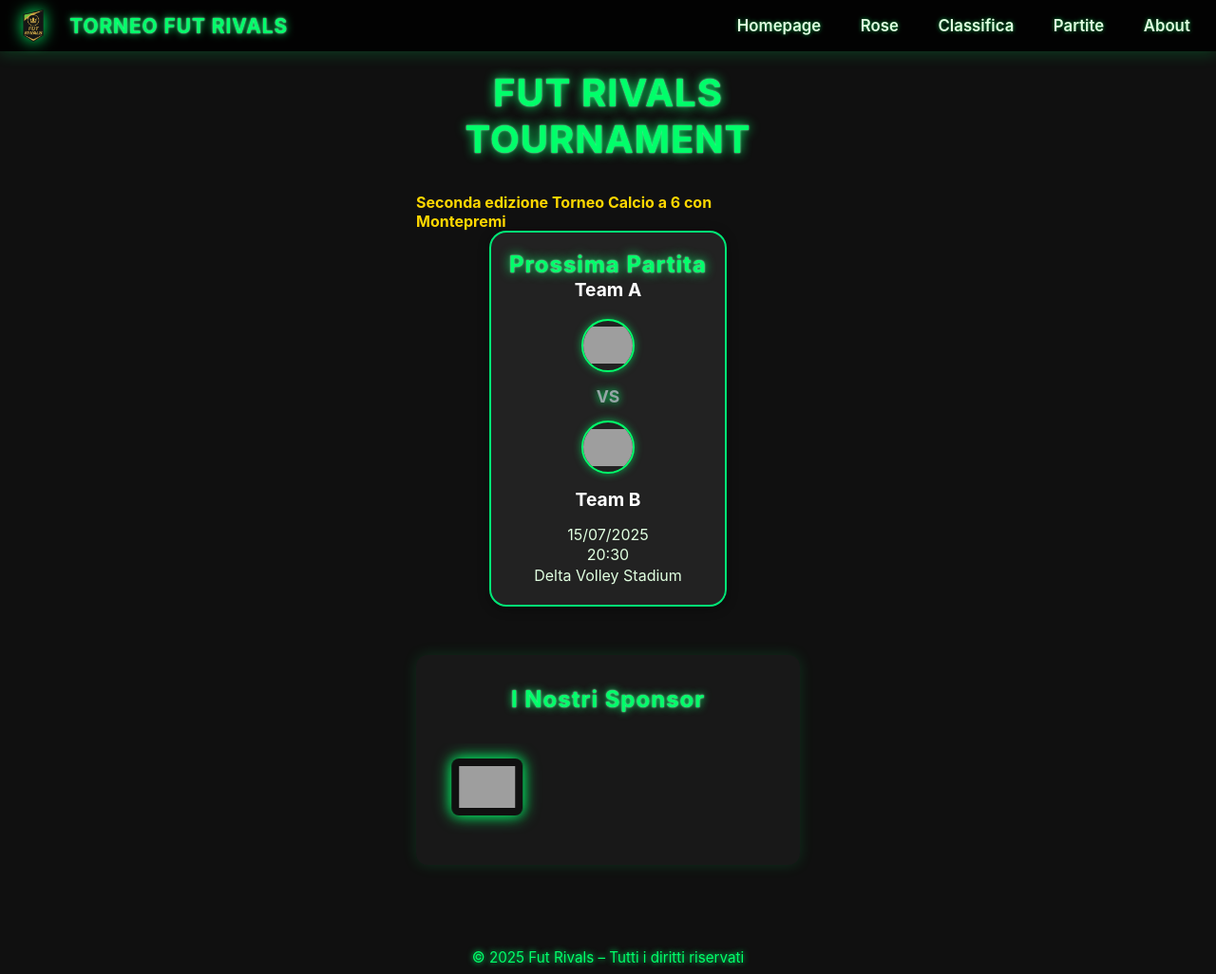
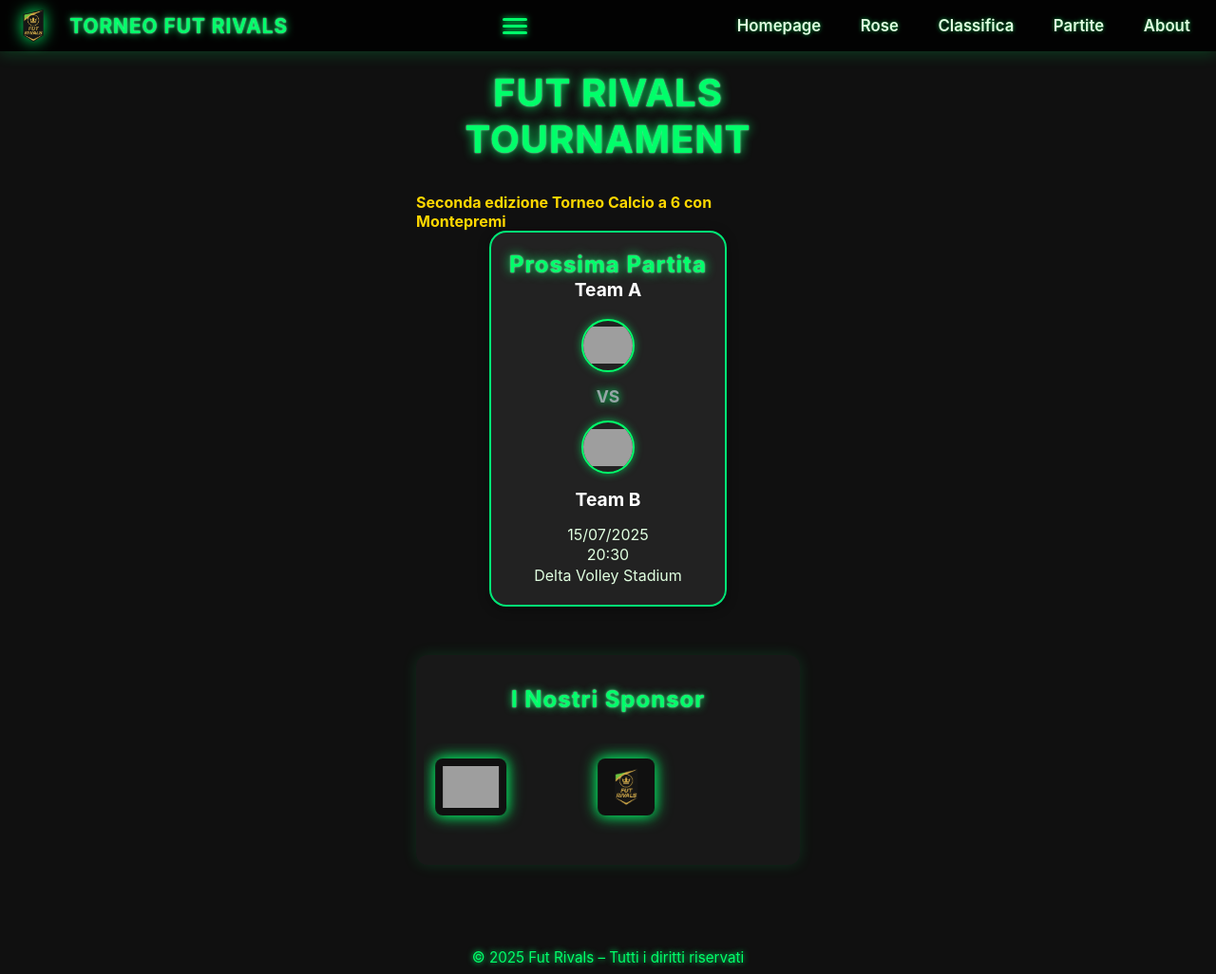
Before and after one commit to robertolibanora/FutRivals, a Flask app: page / in a window 1280 px wide. Shown: the whole page at 95% size. Run offline with Flask 3, Linux system fonts and the light colour scheme; grey boxes are pictures that could not be loaded.

Commit message:
Debug sponsor: aggiunto sponsor_test.png. Forzata visibilità menu hamburger su tutte le risoluzioni.

```diff
--- a/static/style.css
+++ b/static/style.css
@@ -51,7 +51,7 @@ header.navbar {
   text-shadow: 0 0 8px #00ff6a, 0 0 2px #fff;
 }
 .menu-toggle {
-  display: flex;
+  display: flex !important;
   flex-direction: column;
   justify-content: center;
   cursor: pointer;
--- a/templates/index.html
+++ b/templates/index.html
@@ -31,6 +31,7 @@
         <div class="sponsor-track">
             <!-- Sponsor attuali -->
             <div class="sponsor"><img src="{{ url_for('static', filename='sponsors/sponsor2.png') }}" alt="Sponsor 2"></div>
+            <div class="sponsor"><img src="{{ url_for('static', filename='sponsors/sponsor_test.png') }}" alt="Sponsor Test"></div>
             <!-- AGGIUNGI QUI ALTRI SPONSOR SOLO SE ESISTONO NELLA CARTELLA static/sponsors/ -->
         </div>
     </div>
```
Also changed, not shown: static/sponsors/sponsor_test.png (added).
